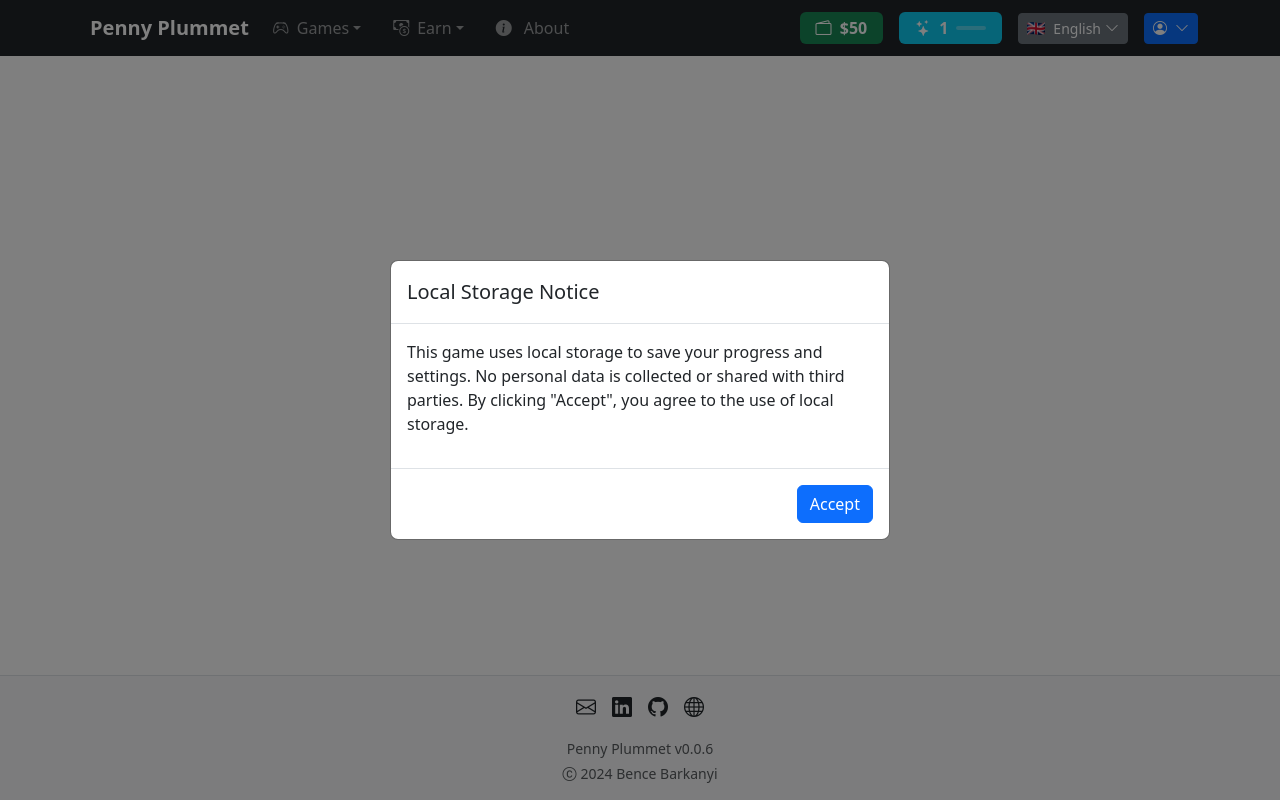
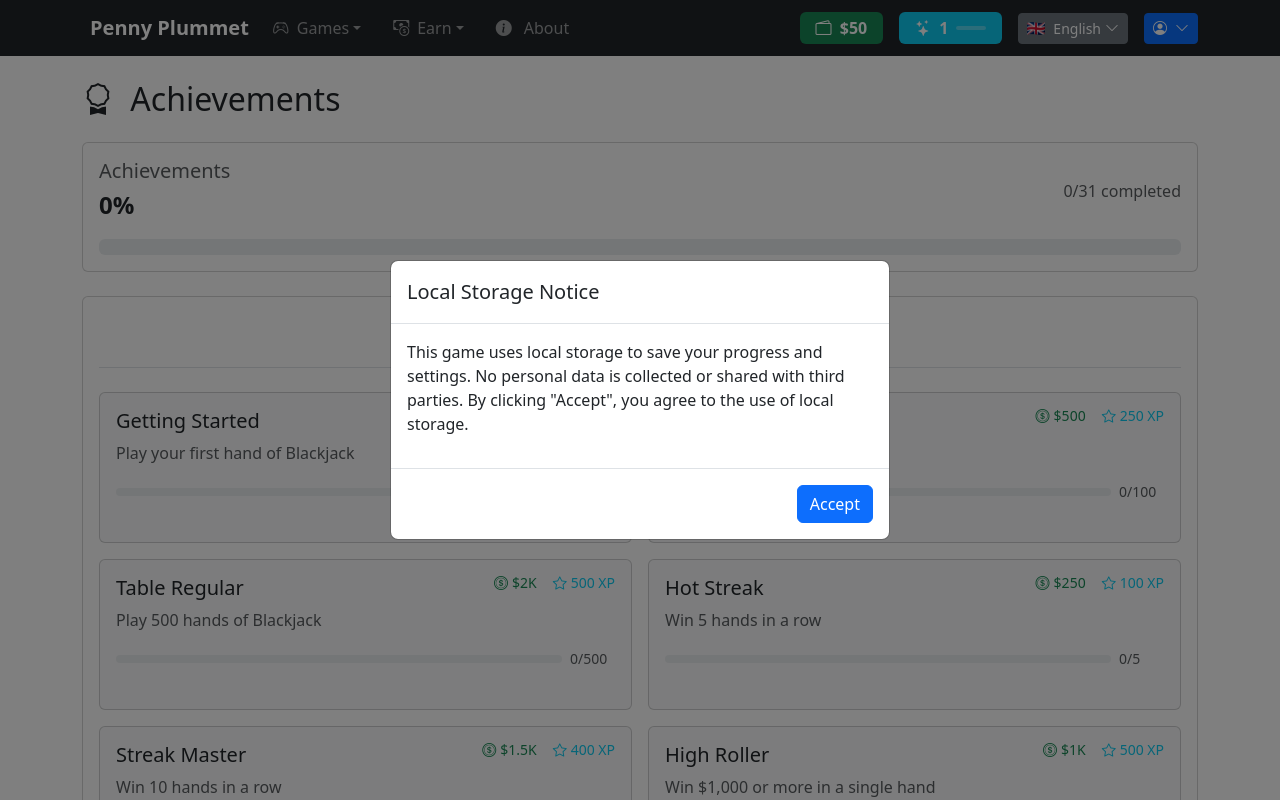
Before and after one commit to benceb2/penny-plummet, a Vue app: page /achievements in a window 1280 px wide. Shown: the top 800 px of the page. Built offline with nearby package versions, Linux system fonts and the light colour scheme.

Commit message:
separate achievements view

```diff
--- a/src/components/layout/AppNavbar.vue
+++ b/src/components/layout/AppNavbar.vue
@@ -194,6 +194,12 @@ watch(locale, (newLocale) => {
                     {{ t('navbar.profile.viewProfile') }}
                   </RouterLink>
                 </li>
+                <li>
+                  <RouterLink to="/achievements" class="dropdown-item">
+                    <i class="bi bi-award me-2"></i>
+                    {{ t('navbar.profile.achievements') }}
+                  </RouterLink>
+                </li>
                 <li class="d-none d-lg-block">
                   <RouterLink to="/transactions" class="dropdown-item">
                     <i class="fa fa-history me-2"></i>
--- a/src/locales/en/common.ts
+++ b/src/locales/en/common.ts
@@ -20,7 +20,8 @@ export default {
     },
     "profile": {
       "settings": "Settings",
-      "viewProfile": "View Profile"
+      "viewProfile": "View Profile",
+      "achievements": "Achievements"
     }
   },
   "betAmountSelector": {
--- a/src/locales/en/profile.ts
+++ b/src/locales/en/profile.ts
@@ -18,6 +18,7 @@ export default {
     "achievements": {
       "title": "Achievements",
       "completed": "{completed}/{total} completed",
+      "viewAll": "View all achievements",
       "categories": {
         "all": "All",
         "blackjack": "Blackjack",
--- a/src/locales/hu/common.ts
+++ b/src/locales/hu/common.ts
@@ -22,7 +22,8 @@ export default {
     },
     "profile": {
       "settings": "Beállítások",
-      "viewProfile": "Profil Megtekintése"
+      "viewProfile": "Profil Megtekintése",
+      "achievements": "Eredmények"
     }
   },
   "betAmountSelector": {
--- a/src/locales/hu/profile.ts
+++ b/src/locales/hu/profile.ts
@@ -18,6 +18,7 @@ export default {
     "achievements": {
       "title": "Eredmények",
       "completed": "{completed}/{total} kész",
+      "viewAll": "Összes eredmény megtekintése",
       "categories": {
         "all": "Összes",
         "blackjack": "Blackjack",
--- a/src/router/index.ts
+++ b/src/router/index.ts
@@ -49,6 +49,14 @@ const router = createRouter({
       }
     },
     {
+      path: '/achievements',
+      name: 'achievements',
+      component: () => import('../views/achievements/AchievementsView.vue'),
+      meta: {
+        title: 'Achievements'
+      }
+    },
+    {
       path: '/settings',
       name: 'settings',
       component: () => import('../views/settings/SettingsView.vue'),
--- /dev/null
+++ b/src/views/achievements/AchievementsView.vue
@@ -0,0 +1,109 @@
+<script setup lang="ts">
+import { computed, ref, watch } from 'vue';
+import { useI18n } from 'vue-i18n';
+import { usePagination } from '@/composables/usePagination';
+import { useAchievementStore } from '@/stores/achievementStore';
+import { filterAndSortAchievements } from '@/utils/achievementUitl';
+import BaseLayout from '@/components/layout/BaseLayout.vue';
+import BasePagination from '@/components/layout/BasePagination.vue';
+import AchievementCard from '@/components/AchievementCard.vue';
+
+const { t } = useI18n();
+const achievementStore = useAchievementStore();
+
+const selectedCategory = ref('all');
+const categories = ['all', 'blackjack', 'clicker', 'roulette', 'general'] as const;
+
+const filteredAchievements = computed(() => {
+  return filterAndSortAchievements(achievementStore.achievements, selectedCategory.value);
+});
+
+const achievementProgress = computed(() => {
+  const totalAchievements = achievementStore.achievements.length;
+  const completedAchievements = achievementStore.achievements.filter(a => a.completed).length;
+  return {
+    completed: completedAchievements,
+    total: totalAchievements,
+    percentage: totalAchievements === 0
+      ? 0
+      : Math.round((completedAchievements / totalAchievements) * 100)
+  };
+});
+
+const {
+  goToPage,
+  currentPage,
+  paginatedItems: paginatedAchievements,
+  totalPages
+} = usePagination(filteredAchievements, {
+  itemsPerPage: 8
+});
+
+watch([selectedCategory], () => {
+  goToPage(1);
+});
+</script>
+
+<template>
+  <BaseLayout
+    :title="t('profile.achievements.title')"
+    bootstrapIcon="award">
+    <div class="card mb-4">
+      <div class="card-body">
+        <div class="d-flex flex-column flex-md-row align-items-start align-items-md-center justify-content-between gap-3">
+          <div>
+            <h5 class="text-muted mb-1">{{ t('profile.stats.achievements') }}</h5>
+            <p class="fs-4 fw-bold mb-0">{{ achievementProgress.percentage }}%</p>
+          </div>
+          <div class="text-muted">
+            {{ t('profile.achievements.completed', { completed: achievementProgress.completed, total: achievementProgress.total }) }}
+          </div>
+        </div>
+        <div class="progress mt-3">
+          <div
+            class="progress-bar"
+            role="progressbar"
+            :style="{ width: `${achievementProgress.percentage}%` }"
+            :aria-valuenow="achievementProgress.percentage"
+            aria-valuemin="0"
+            aria-valuemax="100">
+            {{ achievementProgress.percentage }}%
+          </div>
+        </div>
+      </div>
+    </div>
+
+    <div class="card">
+      <div class="card-body">
+        <div class="pb-3 mb-4 border-bottom">
+          <div class="d-flex justify-content-center flex-wrap gap-2">
+            <div class="btn-group" role="group">
+              <button
+                v-for="category in categories"
+                :key="category"
+                class="btn"
+                :class="selectedCategory === category ? 'btn-primary' : 'btn-outline-primary'"
+                @click="selectedCategory = category">
+                {{ t(`profile.achievements.categories.${category}`) }}
+              </button>
+            </div>
+          </div>
+        </div>
+
+        <div class="row g-3">
+          <div
+            v-for="achievement in paginatedAchievements"
+            :key="achievement.id"
+            class="col-md-6">
+            <AchievementCard :achievement="achievement" />
+          </div>
+        </div>
+
+        <BasePagination
+          :current-page="currentPage"
+          :total-pages="totalPages"
+          @page-change="goToPage" />
+      </div>
+    </div>
+  </BaseLayout>
+</template>
--- a/src/views/home/HomeView.vue
+++ b/src/views/home/HomeView.vue
@@ -111,7 +111,7 @@ const recentTransactions = computed(() => {
           <div class="card-footer bg-transparent">
             <div class="d-flex justify-content-end">
               <RouterLink
-                to="/profile#achievements"
+                to="/achievements"
                 class="btn btn-outline-primary">
                 <i class="fa fa-trophy me-2"></i>
                 {{ t('home.achievements.viewAll') }}
--- a/src/views/profile/ProfileView.vue
+++ b/src/views/profile/ProfileView.vue
@@ -1,28 +1,17 @@
 <script setup lang="ts">
-import { ref, computed, onMounted, watch } from 'vue';
+import { computed } from 'vue';
 import { useI18n } from 'vue-i18n';
 import { useUserStore } from '@/stores/userStore';
-import { usePagination } from '@/composables/usePagination';
 import { useAchievementStore } from '@/stores/achievementStore';
 import { formatIntAsCurrency } from '@/utils/numberFormatUtil';
 import BaseLayout from '@/components/layout/BaseLayout.vue';
-import BasePagination from '@/components/layout/BasePagination.vue';
-import AchievementCard from '@/components/AchievementCard.vue';
-import { useRoute } from 'vue-router';
-import { filterAndSortAchievements } from '@/utils/achievementUitl';
 
 const userStore = useUserStore();
 const achievementStore = useAchievementStore();
 const { t } = useI18n();
 
-const selectedCategory = ref('all');
-
 const { currentLevel, levelProgress, achievements } = achievementStore;
 const userStats = userStore.stats;
-
-const filteredAchievements = computed(() => {
-  return filterAndSortAchievements(achievements, selectedCategory.value);
-});
 
 const achievementProgress = computed(() => {
   const totalAchievements = achievements.length;
@@ -33,34 +22,6 @@ const achievementProgress = computed(() => {
     percentage: Math.round((completedAchievements / totalAchievements) * 100)
   };
 });
-
-const {
-  goToPage,
-  currentPage,
-  paginatedItems: paginatedAchievements,
-  totalPages
-} = usePagination(filteredAchievements, {
-  itemsPerPage: 8  // Show 6 achievements per page (3x2 grid)
-})
-
-const route = useRoute()
-
-onMounted(() => {
-  // Scroll to achievements section if hash is present
-  if (route.hash === '#achievements') {
-    // Add a small delay to ensure the DOM is fully rendered
-    setTimeout(() => {
-      document.getElementById('achievements')?.scrollIntoView({
-        behavior: 'smooth',
-        block: 'start'
-      })
-    }, 100)
-  }
-})
-
-watch([selectedCategory], () => {
-  goToPage(1) // Reset to first page when filters change
-})
 </script>
 
 <template>
@@ -147,69 +108,28 @@ watch([selectedCategory], () => {
       </div>
     </div>
 
-    <!-- Achievements Section -->
-    <div class="card" id="achievements">
-      <div class="card-body">
-        <h3 class="card-title d-flex justify-content-between align-items-center mb-4">
-          <div class="d-flex align-items-center">
+    <!-- Achievements Summary -->
+    <div class="card">
+      <div class="card-body d-flex flex-column flex-md-row align-items-start align-items-md-center justify-content-between gap-3">
+        <div>
+          <h3 class="card-title d-flex align-items-center mb-1">
             <i class="bi bi-award text-primary me-2"></i>
             {{ t('profile.achievements.title') }}
-          </div>
-          <span class="text-muted fs-6">
+          </h3>
+          <p class="text-muted mb-0">
             {{ t('profile.achievements.completed', { completed: achievementProgress.completed, total: achievementProgress.total }) }}
-          </span>
-        </h3>
-
-        <!-- Filters -->
-        <div class="row gy-3 pb-3 mb-4 border-bottom align-items-center">
-          <!-- Filters -->
-          <div class="pb-3 mb-4 border-bottom">
-            <!-- Category Buttons Row -->
-            <div class="d-flex justify-content-center mb-4">
-              <div class="btn-group" role="group">
-                <button
-                  v-for="category in ['all', 'blackjack', 'clicker', 'roulette', 'general']"
-                  :key="category"
-                  class="btn"
-                  :class="selectedCategory === category ? 'btn-primary' : 'btn-outline-primary'"
-                  @click="selectedCategory = category">
-                  {{ t(`profile.achievements.categories.${category}`) }}
-                </button>
-              </div>
-            </div>
-          </div>
+          </p>
         </div>
-
-        <!-- Achievement Grid -->
-        <div class="row g-3">
-          <div
-            v-for="achievement in paginatedAchievements"
-            :key="achievement.id"
-            class="col-md-6">
-            <AchievementCard :achievement="achievement" />
-          </div>
-        </div>
-
-        <BasePagination
-          :current-page="currentPage"
-          :total-pages="totalPages"
-          @page-change="goToPage" />
+        <RouterLink to="/achievements" class="btn btn-outline-primary">
+          <i class="bi bi-trophy me-2"></i>
+          {{ t('profile.achievements.viewAll') }}
+        </RouterLink>
       </div>
     </div>
   </BaseLayout>
 </template>
 
 <style scoped>
-.stat-item {
-  text-align: center;
-  padding: 1rem;
-}
-
-.achievement-filters {
-  display: flex;
-  justify-content: center;
-}
-
 .progress {
   height: 1.5rem;
 }
```
